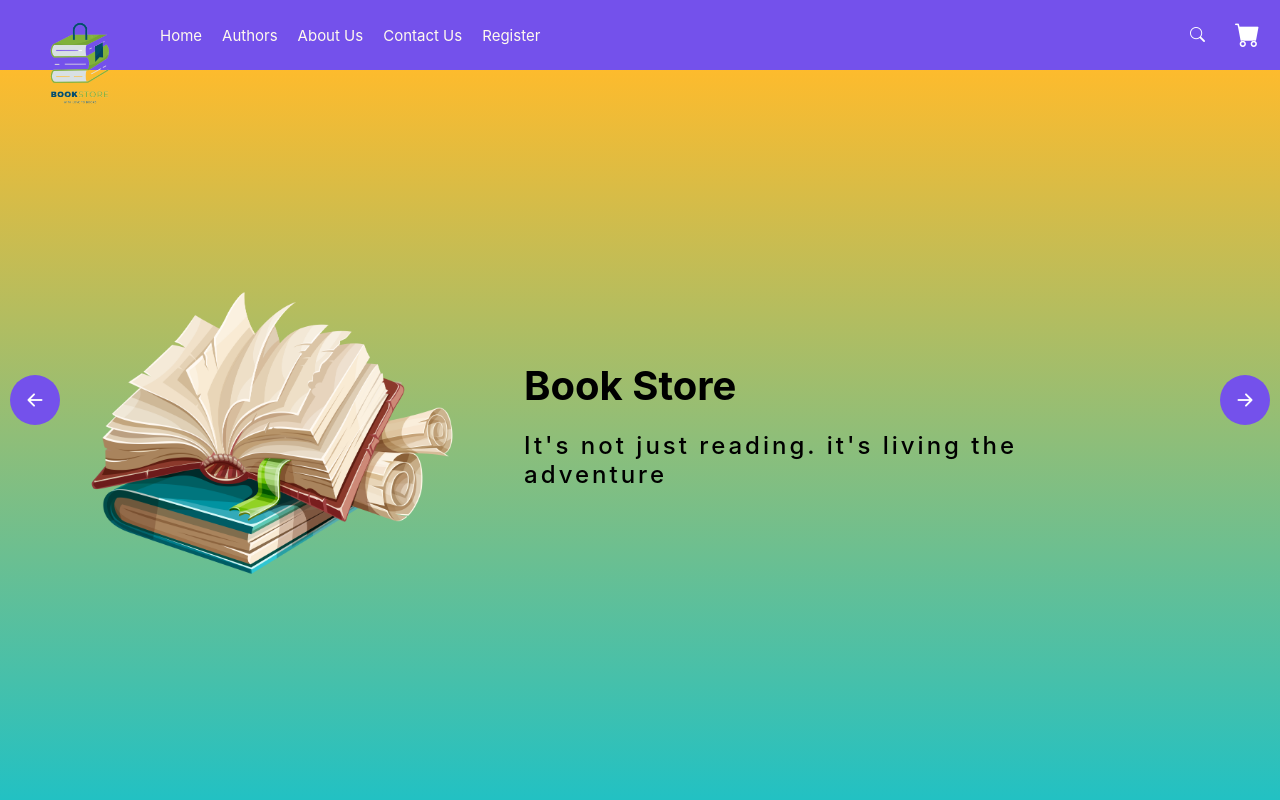
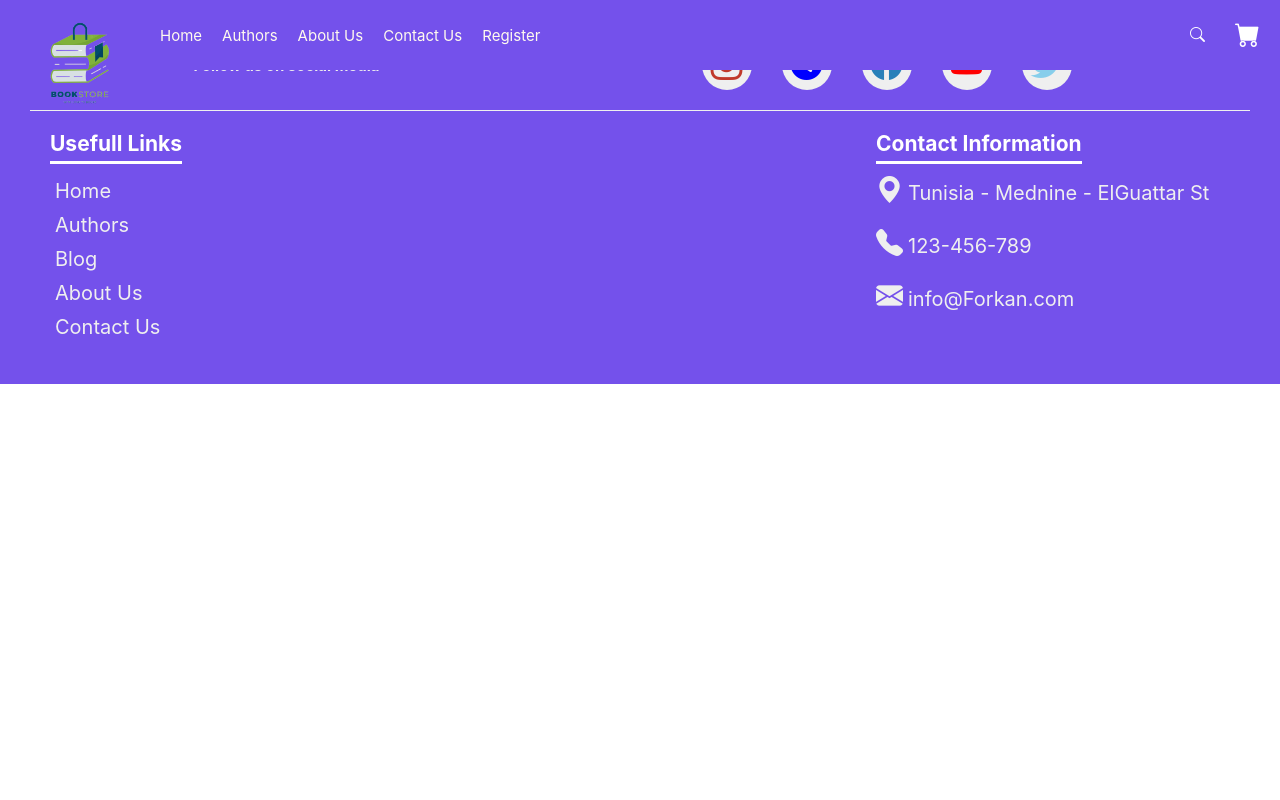
Before and after one commit to Saadaoui-Forkan/book-store, a React (Create React App) app: page /about in a window 1280 px wide. Shown: the top 800 px of the page. Built offline with nearby package versions, Linux system fonts and the light colour scheme.

Commit message:
installing react router dom

```diff
--- a/package.json
+++ b/package.json
@@ -8,6 +8,7 @@
     "@testing-library/user-event": "^13.5.0",
     "react": "^18.2.0",
     "react-dom": "^18.2.0",
+    "react-router-dom": "^6.0.2",
     "react-scripts": "5.0.1",
     "web-vitals": "^2.1.4"
   },
--- a/src/App.js
+++ b/src/App.js
@@ -1,26 +1,26 @@
 import './App.css';
 import Header from '../src/components/header/Header'
-import Slider from './components/Slider/Slider';
-import Services from './components/Services/Services';
-import BookSlider from './components/book-slider/BookSlider';
-import {books} from './data/books'
-import HeadingTitle from './components/heading-title/HeadingTitle';
+import {BrowserRouter,Route,Routes} from 'react-router-dom'
 import Footer from './components/footer/Footer';
+import HomePage from './pages/Home/HomePage';
+import AboutUsPage from './pages/AboutUsPage'
+import AuthorsPage from './pages/AuthorsPage';
+import ContactUsPage from './pages/AuthorsPage';
+import RegisterPage from './pages/RegisterPage';
 
 function App() {
   return (
-    <div className="App">
+    <BrowserRouter>
         <Header />
-        <Slider />
-        <Services />
-        <HeadingTitle title="most gifted" />
-        <BookSlider data={books}/>
-        <HeadingTitle title="best seller" />
-        <BookSlider data={books}/>
-        <HeadingTitle title="most wished for" />
-        <BookSlider data={books}/>
+        <Routes>
+          <Route path='/' element={<HomePage/>} />
+          <Route path="/about" element={<AboutUsPage/>} />
+          <Route path='/authors' element={<AuthorsPage/>} />
+          <Route path='/contact' element={<ContactUsPage/>} />
+          <Route path='/register' element={<RegisterPage/>} />
+        </Routes>
         <Footer />
-    </div>
+    </BrowserRouter>
   );
 }
 
--- a/src/components/Modal/Modal.css
+++ b/src/components/Modal/Modal.css
@@ -242,7 +242,7 @@
         width: 80%;
     }
     .modal-content-info-title {
-        font-size: 20px;
+        font-size: 16px;
         text-align: center;
     }
     .modal-content-info-stock {
--- a/src/components/header/Header.css
+++ b/src/components/header/Header.css
@@ -33,11 +33,9 @@ img.logo {
 .navbar-links {
     display: flex;
 }
-.navbar-links li {
+.navLink {
     list-style: none;
     margin: auto 10px;
-}
-.navbar-links li a {
     text-decoration: none;
     color: rgb(255, 250, 238);
     font-size: 15px;
@@ -48,7 +46,7 @@ img.logo {
     justify-content: space-between;
     align-items: center;
 }
-a.toggle-button {
+.toggle-button {
     display: flex;
     flex-direction: column;
     margin-right: 20px;
@@ -115,7 +113,7 @@ a.toggle-button {
     }
 }
 @media (max-width:768px) {
-    a.toggle-button {
+    .toggle-button {
         display: block;
         position: absolute;
         left: 140px;
@@ -169,7 +167,7 @@ a.toggle-button {
         margin: auto 10px;
         font-size: 20px;
     }
-    a.toggle-button {
+    .toggle-button {
         left: 20px;
     }
     .search button {
--- a/src/components/header/Header.jsx
+++ b/src/components/header/Header.jsx
@@ -1,4 +1,5 @@
-import React,{useState} from 'react'
+import React,{useState}from 'react'
+import {Link} from 'react-router-dom'
 import Logo from '../../images/Logo.png'
 import './Header.css'
 
@@ -12,7 +13,7 @@ function Header() {
     const [toggle,setToggle] = useState('toggle-button')
     const [toggleLinks,setToggleLinks] = useState('navbar-links')
     const handleToggle = (e) =>{
-        e.preventDefault()
+        // e.preventDefault()
         toggle === 'toggle-button'
         ? setToggle('toggle-button toggle-bars')
         : setToggle('toggle-button')
@@ -28,11 +29,11 @@ function Header() {
                 <img src={Logo} alt="" className="logo" />
             </div>
             <ul className={toggleLinks}>
-                <li onClick={handleToggle}><a href="/">Home</a></li>
-                <li onClick={handleToggle}><a href="/">Authors</a></li>
-                <li onClick={handleToggle}><a href="/">About Us</a></li>
-                <li onClick={handleToggle}><a href="/">Contact Us</a></li>
-                <li onClick={handleToggle}><a href="/">Register</a></li>
+                <Link to="/" onClick={handleToggle} className='navLink'>Home</Link>
+                <Link to="/authors" onClick={handleToggle} className='navLink'>Authors</Link>
+                <Link to="/about" onClick={handleToggle} className='navLink'>About Us</Link>
+                <Link to="/contact" onClick={handleToggle} className='navLink'>Contact Us</Link>
+                <Link to="/register" onClick={handleToggle} className='navLink'>Register</Link>
             </ul>
         </nav>
         <div className="header-left">
@@ -46,11 +47,11 @@ function Header() {
                 <i className = "bi bi-cart-fill"></i>
             </div>
         </div>
-        <a href="/" className={toggle} onClick={handleToggle}>
+        <div className={toggle} onClick={handleToggle}>
             <div className="bar"></div>
             <div className="bar"></div>
             <div className="bar"></div>
-        </a>
+        </div>
     </div>
   )
 }
--- /dev/null
+++ b/src/pages/AboutUsPage.jsx
@@ -0,0 +1,9 @@
+import React from 'react'
+
+function AboutUsPage() {
+  return (
+    <div>AboutUsPage</div>
+  )
+}
+
+export default AboutUsPage
--- /dev/null
+++ b/src/pages/AuthorsPage.jsx
@@ -0,0 +1,11 @@
+import React from 'react'
+
+function AuthorsPage() {
+  return (
+    <div>
+    Authors
+    </div>
+  )
+}
+
+export default AuthorsPage
--- /dev/null
+++ b/src/pages/Home/HomePage.jsx
@@ -0,0 +1,23 @@
+import React from 'react'
+import Slider from '../../components/Slider/Slider'
+import Services from '../../components/Services/Services'
+import HeadingTitle from '../../components/heading-title/HeadingTitle'
+import BookSlider from '../../components/book-slider/BookSlider'
+import { books } from '../../data/books'
+function HomePage() {
+  return (
+    <div className='home'>
+        <Slider />
+        <Services />
+        <HeadingTitle title="most gifted" />
+        <BookSlider data={books}/>
+        <HeadingTitle title="best seller" />
+        <BookSlider data={books}/>
+        <HeadingTitle title="most wished for" />
+        <BookSlider data={books}/>
+    </div>
+
+  )
+}
+
+export default HomePage
--- /dev/null
+++ b/src/pages/RegisterPage.jsx
@@ -0,0 +1,9 @@
+import React from 'react'
+
+function RegisterPage() {
+  return (
+    <div>RegisterPage</div>
+  )
+}
+
+export default RegisterPage
```
Also changed, not shown: src/pages/ContactUsPage.jsx (added, +9 -0 lines), 1 other file (tests, documents, lock files or other folders).
